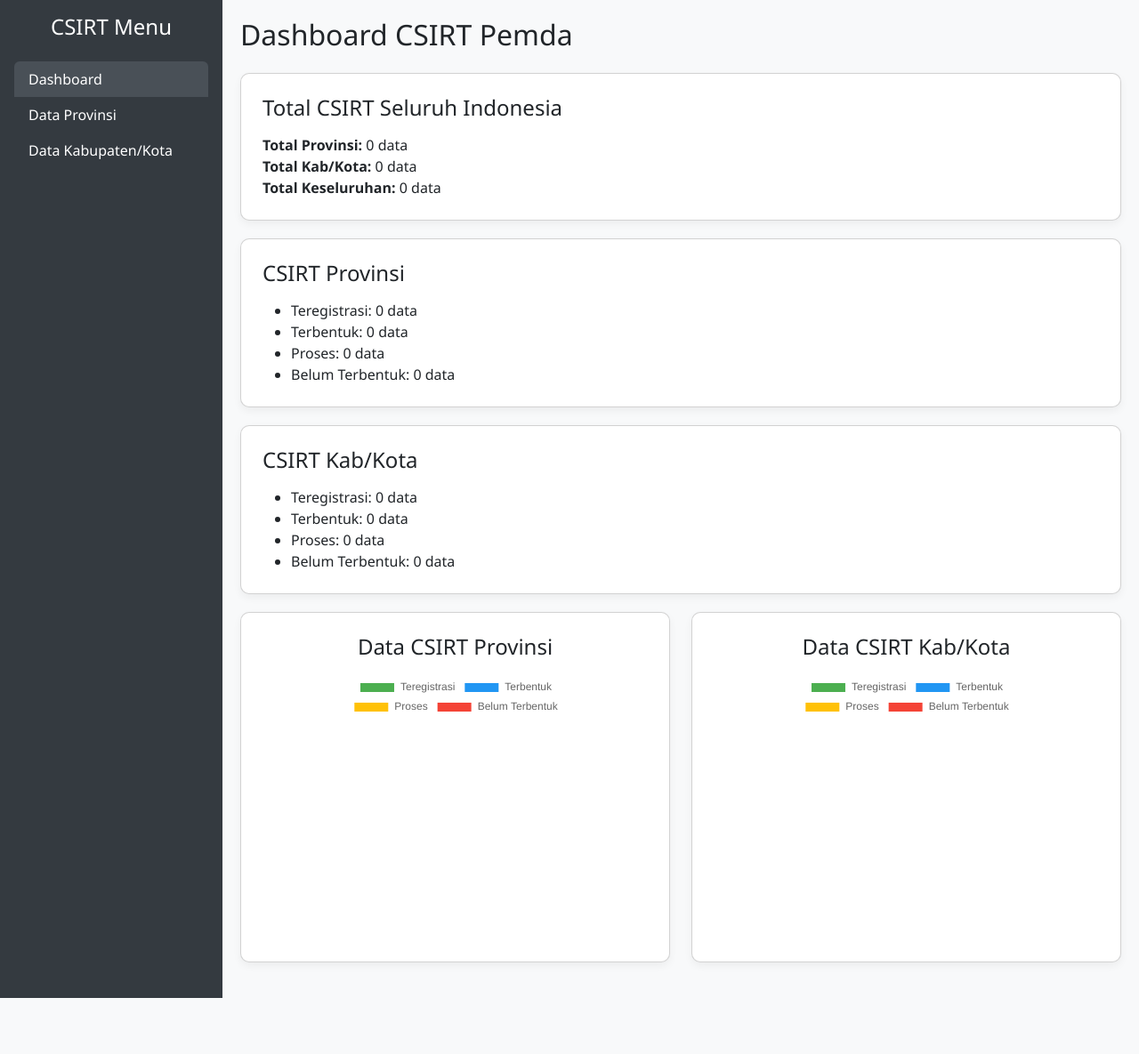
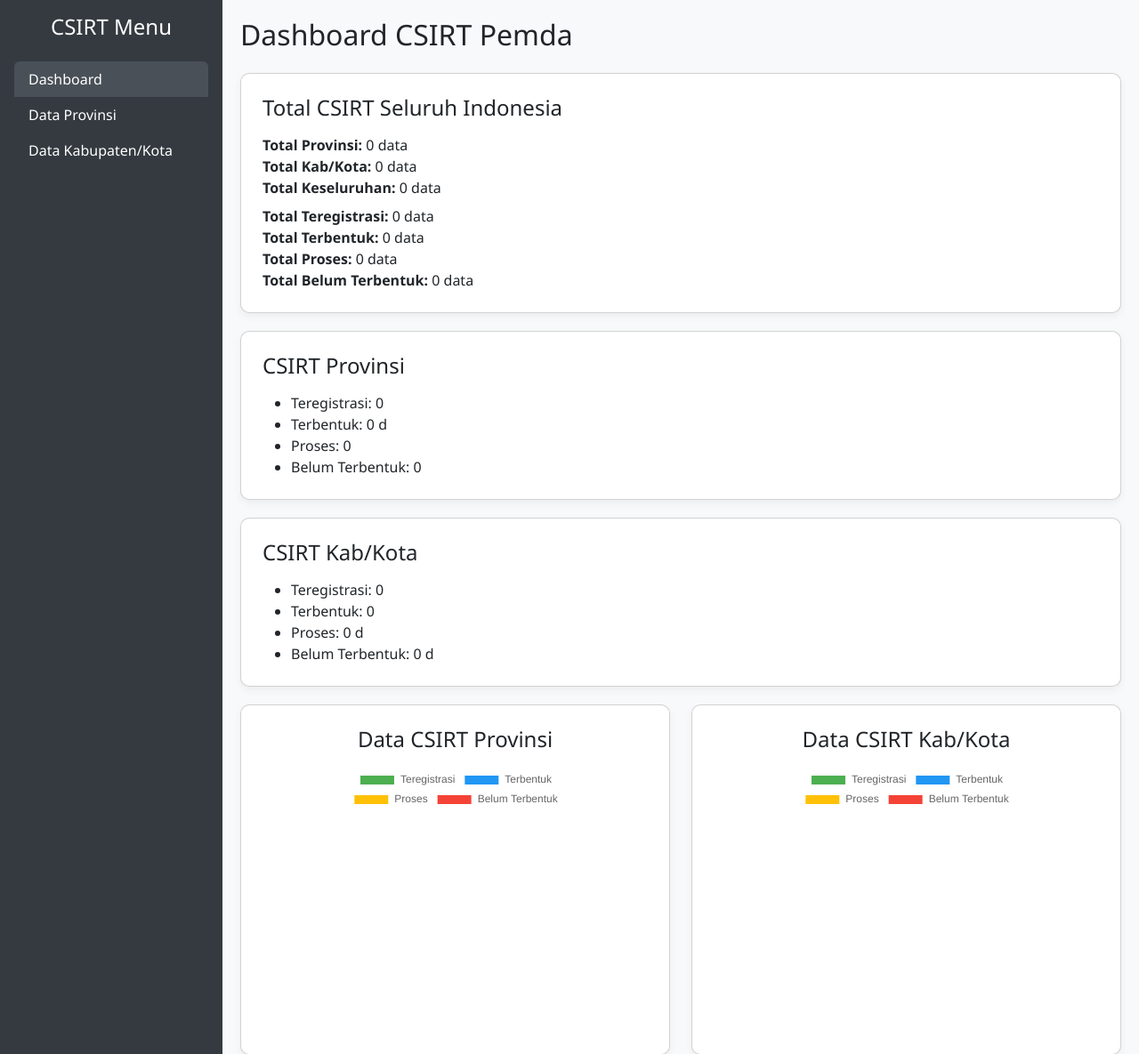
Before and after one commit to VascoZ/dashboard-csirt-pemda, a PHP site: page / in a window 1280 px wide. Shown: the top 1185 px of the page at 89% size. Before the commit the page ends 1122 px from the top, so only its background shows below. Run offline with PHP 8.4, Linux system fonts and the light colour scheme; data that the repository does not hold is empty.

Commit message:
Update index.php

```diff
--- a/index.php
+++ b/index.php
@@ -98,21 +98,38 @@
     <!-- Card: Total Gabungan -->
     <div class="card p-4">
         <h4>Total CSIRT Seluruh Indonesia</h4>
-        <p class="mb-0">
+        <?php
+        $total_all = $total_prov + $total_kabkot;
+
+        // Gabungan status
+        $total_teregistrasi = $counts_prov['Teregistrasi'] + $counts_kabkot['Teregistrasi'];
+        $total_terbentuk = $counts_prov['Terbentuk'] + $counts_kabkot['Terbentuk'];
+        $total_proses = $counts_prov['Proses'] + $counts_kabkot['Proses'];
+        $total_belum = $counts_prov['Belum Terbentuk'] + $counts_kabkot['Belum Terbentuk'];
+        ?>
+
+        <p class="mb-2">
             <strong>Total Provinsi:</strong> <?= $total_prov ?> data<br>
             <strong>Total Kab/Kota:</strong> <?= $total_kabkot ?> data<br>
-            <strong>Total Keseluruhan:</strong> <?= $total_prov + $total_kabkot ?> data
+            <strong>Total Keseluruhan:</strong> <?= $total_all ?> data
+        </p>
+        <p class="mb-0">
+            <strong>Total Teregistrasi:</strong> <?= $total_teregistrasi ?> data<br>
+            <strong>Total Terbentuk:</strong> <?= $total_terbentuk ?> data<br>
+            <strong>Total Proses:</strong> <?= $total_proses ?> data<br>
+            <strong>Total Belum Terbentuk:</strong> <?= $total_belum ?> data
         </p>
     </div>
+
 
         <!-- Card: Status Provinsi -->
         <div class="card p-4">
             <h4>CSIRT Provinsi</h4>
             <ul class="mb-0">
-            <li>Teregistrasi: <?= $counts_prov['Teregistrasi'] ?> data</li>
-            <li>Terbentuk: <?= $counts_prov['Terbentuk'] ?> data</li>
-            <li>Proses: <?= $counts_prov['Proses'] ?> data</li>
-            <li>Belum Terbentuk: <?= $counts_prov['Belum Terbentuk'] ?> data</li>
+                <li>Teregistrasi: <?= $counts_prov['Teregistrasi'] ?></li>
+                <li>Terbentuk: <?= $counts_prov['Terbentuk'] ?> d</li>
+                <li>Proses: <?= $counts_prov['Proses'] ?> </li>
+                <li>Belum Terbentuk: <?= $counts_prov['Belum Terbentuk'] ?> </li>
             </ul>
         </div>
 
@@ -120,10 +137,10 @@
     <div class="card p-4">
         <h4>CSIRT Kab/Kota</h4>
         <ul class="mb-0">
-            <li>Teregistrasi: <?= $counts_kabkot['Teregistrasi'] ?> data</li>
-            <li>Terbentuk: <?= $counts_kabkot['Terbentuk'] ?> data</li>
-            <li>Proses: <?= $counts_kabkot['Proses'] ?> data</li>
-            <li>Belum Terbentuk: <?= $counts_kabkot['Belum Terbentuk'] ?> data</li>
+            <li>Teregistrasi: <?= $counts_kabkot['Teregistrasi'] ?> </li>
+            <li>Terbentuk: <?= $counts_kabkot['Terbentuk'] ?> </li>
+            <li>Proses: <?= $counts_kabkot['Proses'] ?> d</li>
+            <li>Belum Terbentuk: <?= $counts_kabkot['Belum Terbentuk'] ?> d</li>
         </ul>
     </div>
 
```
Lines whose indentation alone changed are shown as unchanged.
